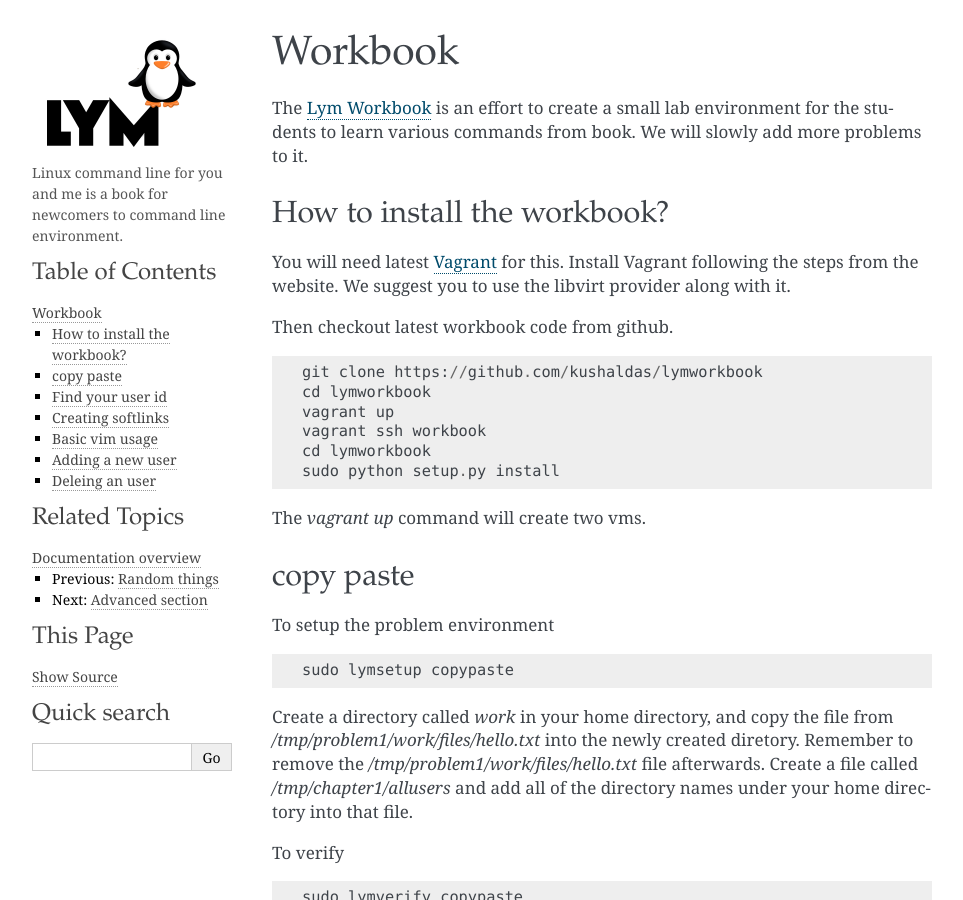
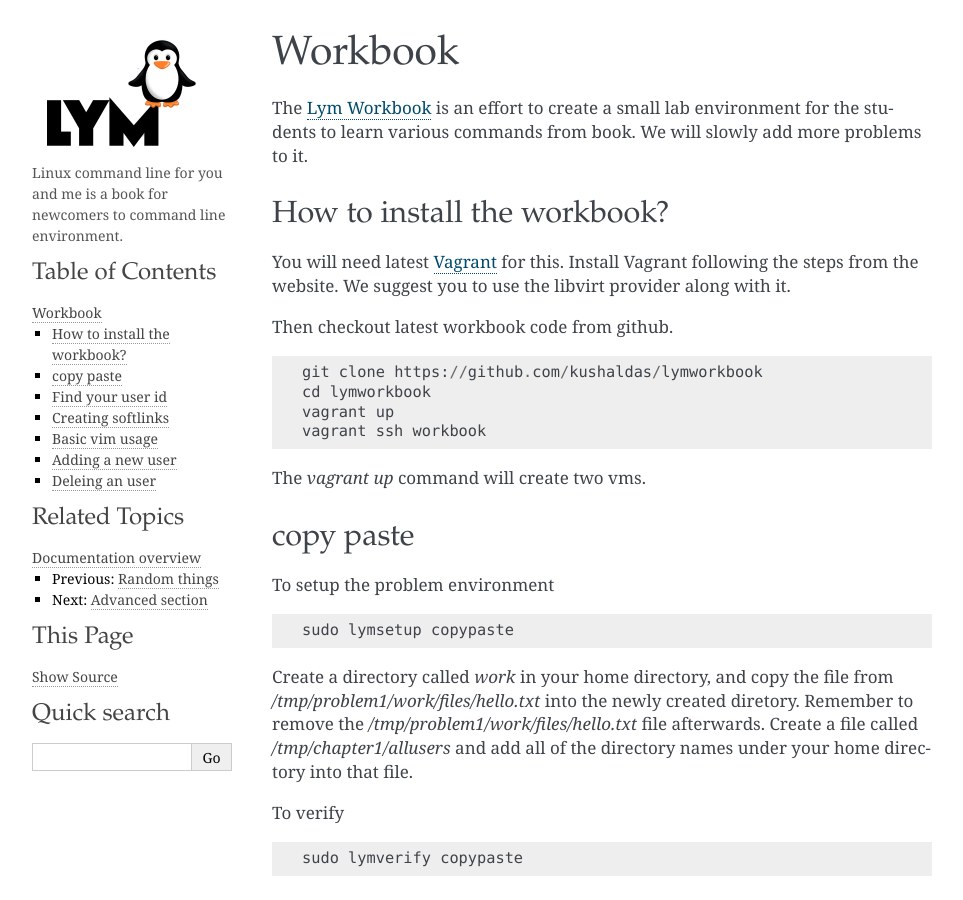
Before and after one commit to kushaldas/lym, a Sphinx documentation site: the page built from docs/workbook.rst, in a window 1280 px wide and 900 px high. Shown: the whole window, without its empty margins (148-1111 px from the left). Built offline with Sphinx 7.4.7, drawn with Linux system fonts in a browser that asks for light colours; a script that is not in the unit is left out.

Commit message:
Updates setup instruction

```diff
--- a/docs/workbook.rst
+++ b/docs/workbook.rst
@@ -21,8 +21,7 @@ Then checkout latest workbook code from github.
     cd lymworkbook
     vagrant up
     vagrant ssh workbook
-    cd lymworkbook
-    sudo python setup.py install
+
 
 
 The `vagrant up` command will create two vms.
```
